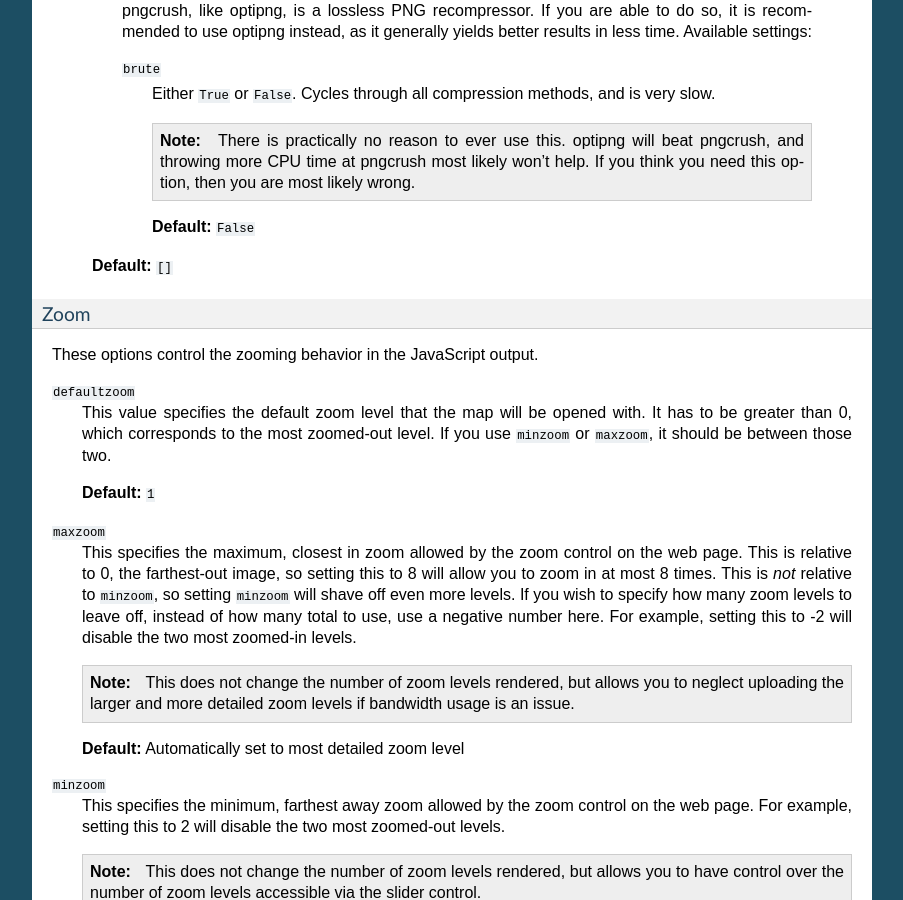
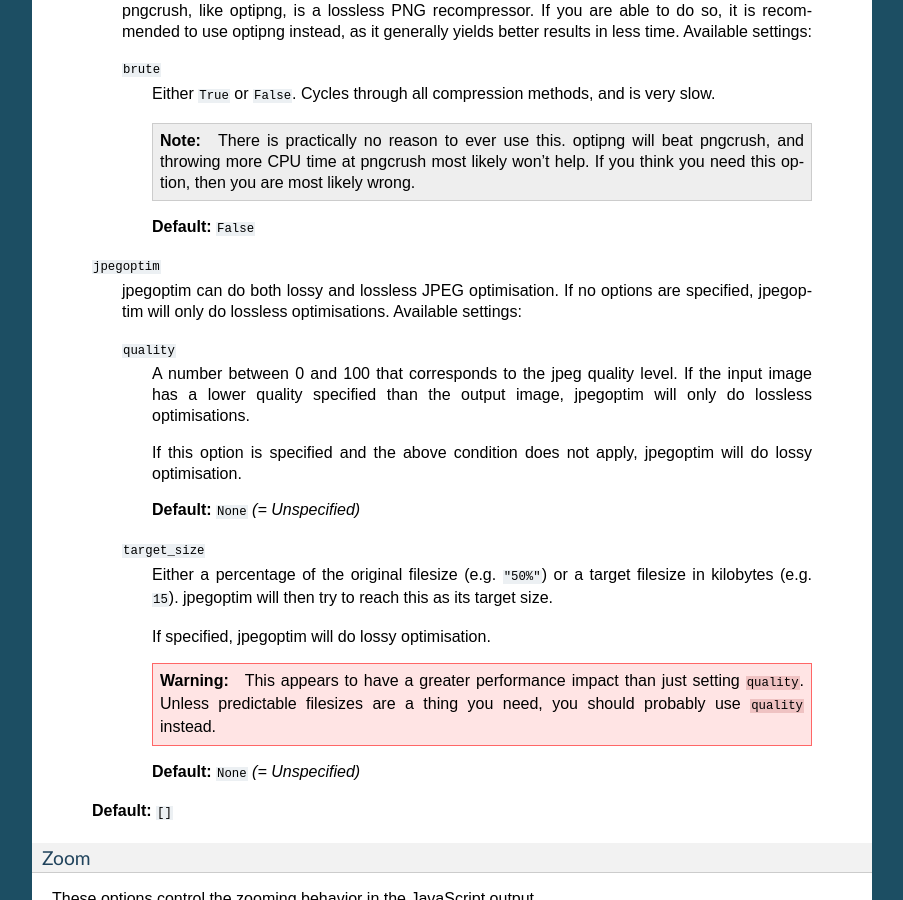
Before and after one commit to overviewer/Minecraft-Overviewer, a Sphinx documentation site: the page built from docs/config.rst, in a window 1280 px wide and 900 px high, scrolled down 11827 px. Shown: the whole window, without its empty margins (198-1101 px from the left). Built offline with Sphinx 7.4.7, drawn with Linux system fonts in a browser that asks for light colours; some of the changed text lies outside the part shown.

Commit message:
optimizeimages: Add documentation for jpegoptim

```diff
--- a/docs/config.rst
+++ b/docs/config.rst
@@ -765,6 +765,34 @@
                 this option, then you are most likely wrong.
 
             **Default:** ``False``
+
+    ``jpegoptim``
+        jpegoptim can do both lossy and lossless JPEG optimisation. If no options are specified,
+        jpegoptim will only do lossless optimisations.
+        Available settings:
+
+        ``quality``
+            A number between 0 and 100 that corresponds to the jpeg quality level. If the input
+            image has a lower quality specified than the output image, jpegoptim will only do
+            lossless optimisations.
+
+            If this option is specified and the above condition does not apply, jpegoptim will
+            do lossy optimisation.
+
+            **Default:** ``None`` *(= Unspecified)*
+
+        ``target_size``
+            Either a percentage of the original filesize (e.g. ``"50%"``) or a target filesize
+            in kilobytes (e.g. ``15``). jpegoptim will then try to reach this as its target size.
+
+            If specified, jpegoptim will do lossy optimisation.
+
+            .. warning::
+                This appears to have a greater performance impact than just setting ``quality``.
+                Unless predictable filesizes are a thing you need, you should probably use ``quality``
+                instead.
+
+            **Default:** ``None`` *(= Unspecified)*
 
     **Default:** ``[]``
 
```
Also changed, not shown: other parts of docs/config.rst (+2 -2 lines).
